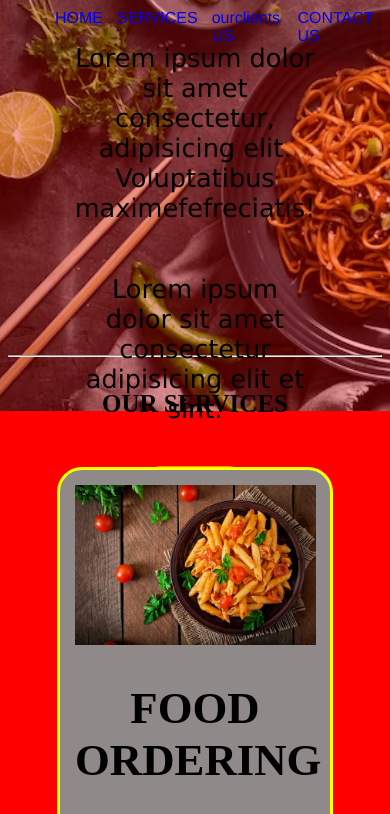
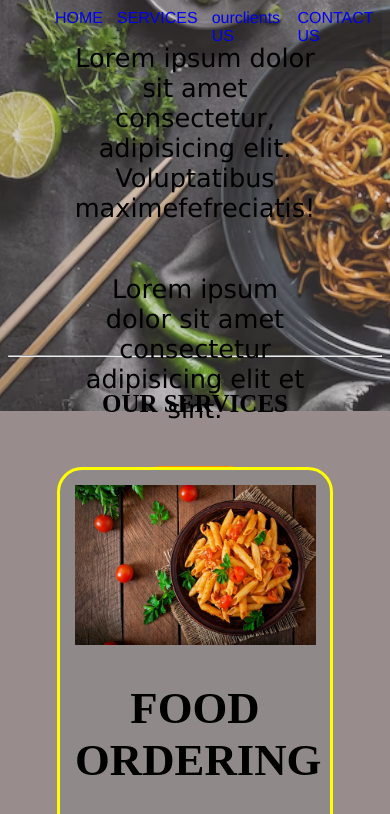
Before and after one commit to Moryadiwakar/food2, a plain HTML site: page index.html in a window 390 px wide. Shown: the part 139-953 px from the top of the page. Drawn offline with Linux system fonts and the light colour scheme.

Commit message:
Update phone.css

```diff
--- a/phone.css
+++ b/phone.css
@@ -1,5 +1,5 @@
 body{
-    background-color: rgb(255, 0, 0);
+    background-color: rgb(152, 140, 140);
 }
 /* navigation sextion me yha hoga */
 #navbar{
```
